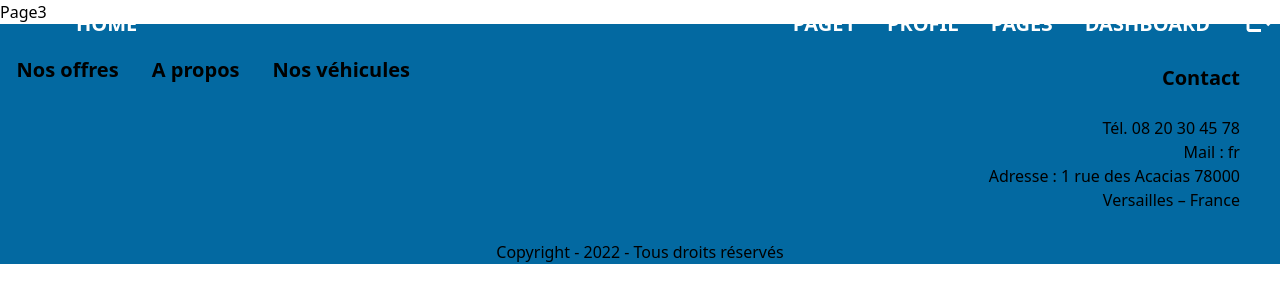
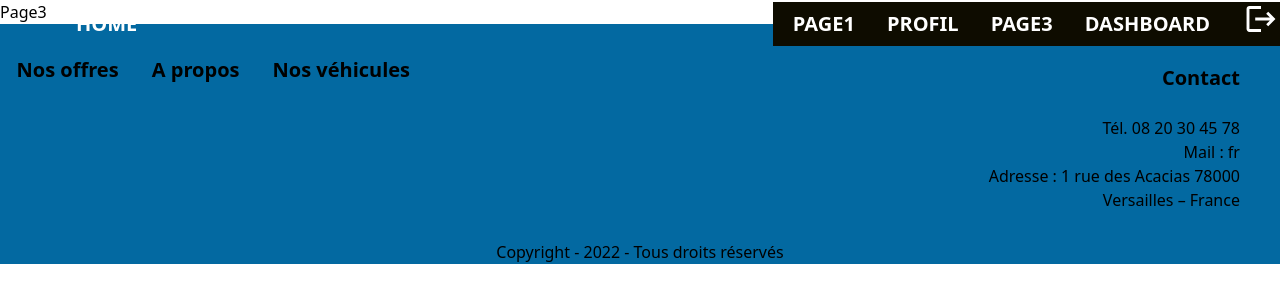
Before and after one commit to MartinezEmmanuel03/hackathon-2, a React (Vite) app in the folder frontend/: page /page3 in a window 1280 px wide. Shown: the top 302 px of the page. Built offline with nearby package versions, Linux system fonts and the light colour scheme.

Commit message:
Fix css et stylisation navbar

```diff
--- a/frontend/src/components/Nav/Nav.jsx
+++ b/frontend/src/components/Nav/Nav.jsx
@@ -32,8 +32,8 @@ function Nav() {
             </button>
           </div>
           <div
-            className={`lg:flex justify-end${
-              navbarOpen ? " flex-col" : " hidden"
+            className={`lg:flex justify-end bg-[#0E0C00]${
+              navbarOpen ? " flex" : " hidden"
             }`}
             id="example-navbar-danger"
           >
```
Also changed, not shown: frontend/src/components/Nav/Nav.css (line endings or trailing spaces).
